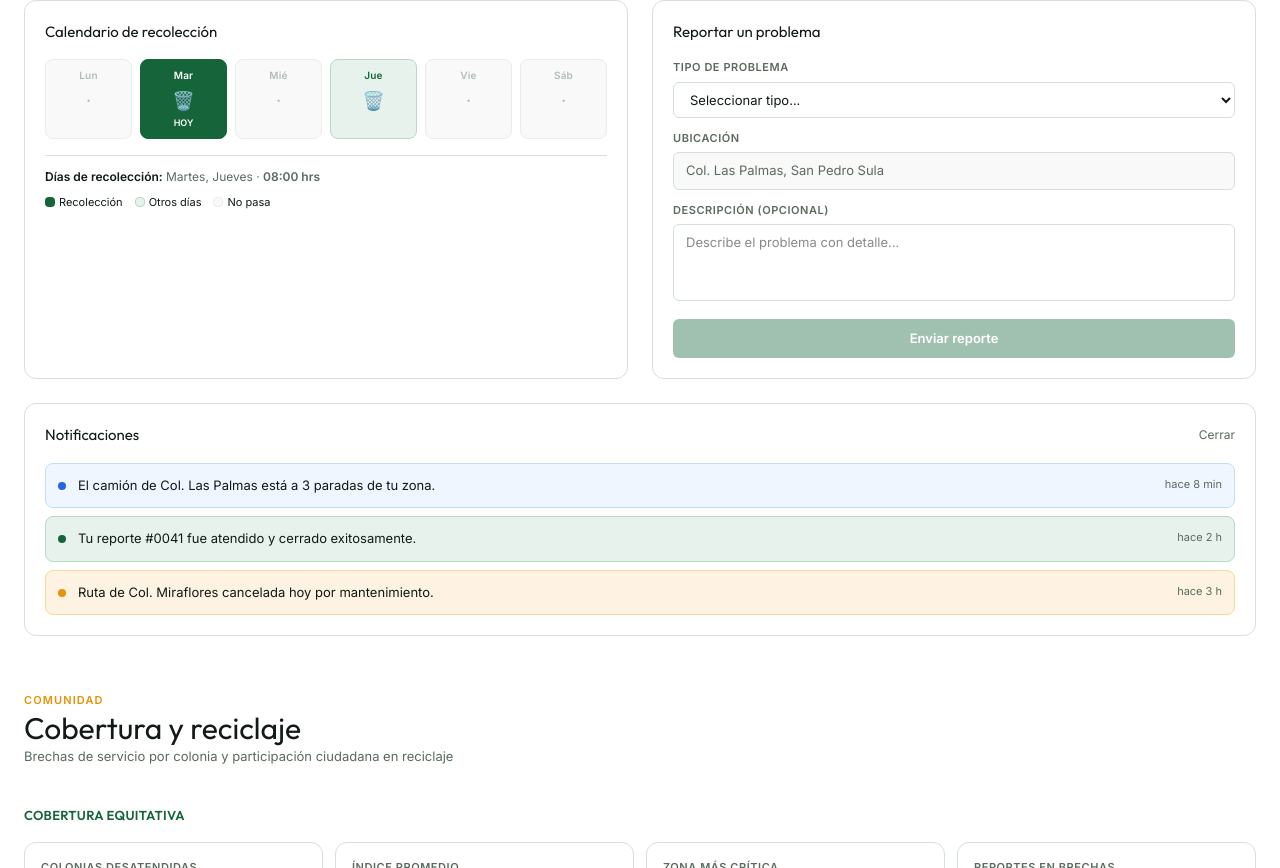
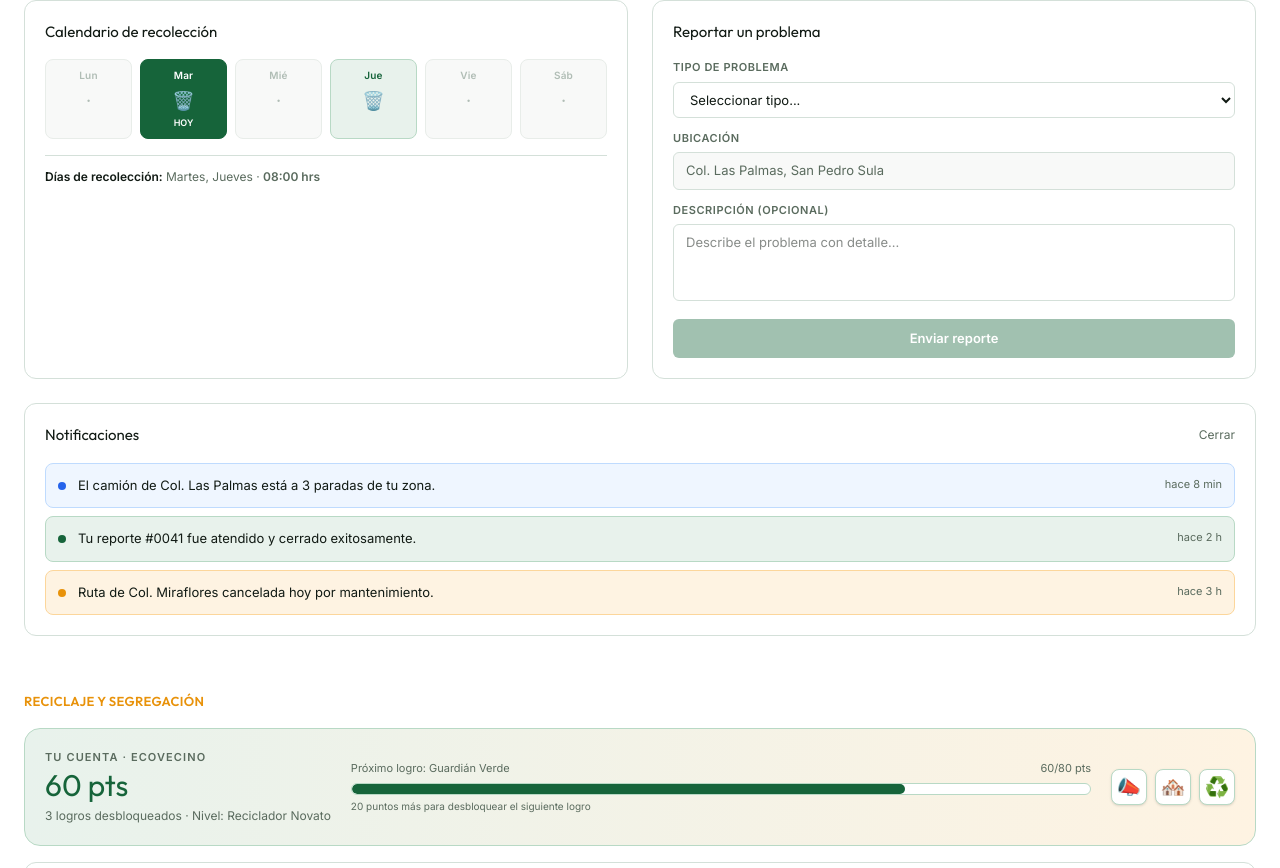
Before and after one commit to Puzzle-Hackathon-2026/306-frontend, a React (Vite) app: page / in a window 1280 px wide. Shown: the part 352-1220 px from the top of the page. Built offline with nearby package versions, Linux system fonts and the light colour scheme; the HTML template or start-up script is replaced by a standard one.

Commit message:
Cambios en vistas de usario normal y operativo

```diff
--- a/src/components/admin/PanelOperativo.tsx
+++ b/src/components/admin/PanelOperativo.tsx
@@ -1,8 +1,13 @@
-import KpisOperativo from './KpisOperativo'
-import MapaCobertura from './MapaCobertura'
-import EstadoFlota from './EstadoFlota'
-import ReportesCiudadanos from './ReportesCiudadanos'
-import RegistroRutas from './RegistroRutas'
+import KpisOperativo from "./KpisOperativo";
+import MapaCobertura from "./MapaCobertura";
+import EstadoFlota from "./EstadoFlota";
+import ReportesCiudadanos from "./ReportesCiudadanos";
+import RegistroRutas from "./RegistroRutas";
+import GraficoIndice from "../comunidad/GraficoIndice";
+import RecomendacionesPriorizacion from "../comunidad/RecomendacionesPriorizacion";
+import AlertasZonas from "../comunidad/AlertasZonas";
+import MapaBrechas from "../comunidad/MapaBrechas";
+import CoberturaKPIs from "../comunidad/CoberturaKPIs";
 
 /**
  * Vista interna, servida en /operativo. Todavía no tiene autenticación:
@@ -19,7 +24,9 @@ export default function PanelOperativo() {
         <h1 className="font-display text-3xl font-800 text-[#111A14] leading-none">
           Panel de operaciones
         </h1>
-        <p className="text-[13px] text-[#5A6B5E] mt-1">Miércoles 6 de agosto, 2026 · 10:28 hrs</p>
+        <p className="text-[13px] text-[#5A6B5E] mt-1">
+          Miércoles 6 de agosto, 2026 · 10:28 hrs
+        </p>
       </div>
 
       <KpisOperativo />
@@ -28,9 +35,21 @@ export default function PanelOperativo() {
         <MapaCobertura />
         <EstadoFlota />
       </div>
-
+      <GraficoIndice />
       <ReportesCiudadanos />
       <RegistroRutas />
+
+      <div className="space-y-4">
+        <h2 className="text-[13px] font-semibold text-[#16643A] uppercase tracking-wide">
+          Cobertura equitativa
+        </h2>
+        <CoberturaKPIs />
+        <div className="grid grid-cols-1 lg:grid-cols-2 gap-6">
+          <MapaBrechas />
+          <AlertasZonas />
+        </div>
+        <RecomendacionesPriorizacion />
+      </div>
     </section>
-  )
+  );
 }
--- a/src/components/citizen/CalendarioSemanal.tsx
+++ b/src/components/citizen/CalendarioSemanal.tsx
@@ -1,14 +1,19 @@
-import { diasSemana, type HorarioColonia } from '../../data/ciudadana'
+import { diasSemana, type HorarioColonia } from "../../data/ciudadana";
 
 const NOMBRE_DIA: Record<string, string> = {
-  Lun: 'Lunes', Mar: 'Martes', Mié: 'Miércoles', Jue: 'Jueves', Vie: 'Viernes', Sáb: 'Sábado',
-}
+  Lun: "Lunes",
+  Mar: "Martes",
+  Mié: "Miércoles",
+  Jue: "Jueves",
+  Vie: "Viernes",
+  Sáb: "Sábado",
+};
 
 // TODO: calcular el día de "hoy" dinámicamente en vez de fijarlo.
-const HOY = 'Mar'
+const HOY = "Mar";
 
 interface Props {
-  info: HorarioColonia
+  info: HorarioColonia;
 }
 
 export default function CalendarioSemanal({ info }: Props) {
@@ -20,9 +25,9 @@ export default function CalendarioSemanal({ info }: Props) {
 
       <div className="grid grid-cols-6 gap-2 mb-4">
         {diasSemana.map((dia) => {
-          const nombre = NOMBRE_DIA[dia]
-          const activo = info.dias.includes(nombre)
-          const esHoy = dia === HOY
+          const nombre = NOMBRE_DIA[dia];
+          const activo = info.dias.includes(nombre);
+          const esHoy = dia === HOY;
 
           return (
             <div
@@ -30,35 +35,28 @@ export default function CalendarioSemanal({ info }: Props) {
               className={`rounded-lg p-2 text-center border ${
                 activo
                   ? esHoy
-                    ? 'bg-[#16643A] border-[#16643A] text-white'
-                    : 'bg-[#E8F2EC] border-[#B8D9C5] text-[#16643A]'
-                  : 'bg-[#F8F9F8] border-[#E8EDE9] text-[#B0BDB5]'
+                    ? "bg-[#16643A] border-[#16643A] text-white"
+                    : "bg-[#E8F2EC] border-[#B8D9C5] text-[#16643A]"
+                  : "bg-[#F8F9F8] border-[#E8EDE9] text-[#B0BDB5]"
               }`}
             >
-              <div className="text-[10px] font-semibold tracking-wide">{dia}</div>
-              <div className="text-[18px] mt-1">{activo ? '🗑️' : '·'}</div>
+              <div className="text-[10px] font-semibold tracking-wide">
+                {dia}
+              </div>
+              <div className="text-[18px] mt-1">{activo ? "🗑️" : "·"}</div>
               {esHoy && <div className="text-[9px] mt-0.5 font-bold">HOY</div>}
             </div>
-          )
+          );
         })}
       </div>
 
       <div className="border-t border-[#D4E0D9] pt-3 text-[12px] text-[#5A6B5E]">
-        <span className="font-semibold text-[#111A14]">Días de recolección:</span> {info.dias.join(', ')} ·{' '}
+        <span className="font-semibold text-[#111A14]">
+          Días de recolección:
+        </span>{" "}
+        {info.dias.join(", ")} ·{" "}
         <span className="font-semibold">{info.hora} hrs</span>
       </div>
-
-      <div className="mt-2 flex items-center gap-3 text-[11px]">
-        <span className="flex items-center gap-1">
-          <span className="w-2.5 h-2.5 bg-[#16643A] rounded-sm inline-block" />Recolección
-        </span>
-        <span className="flex items-center gap-1">
-          <span className="w-2.5 h-2.5 bg-[#E8F2EC] border border-[#B8D9C5] rounded-sm inline-block" />Otros días
-        </span>
-        <span className="flex items-center gap-1">
-          <span className="w-2.5 h-2.5 bg-[#F8F9F8] border border-[#E8EDE9] rounded-sm inline-block" />No pasa
-        </span>
-      </div>
     </div>
-  )
+  );
 }
--- a/src/components/comunidad/ComunidadView.tsx
+++ b/src/components/comunidad/ComunidadView.tsx
@@ -1,13 +1,13 @@
-import CoberturaKPIs from './CoberturaKPIs'
-import MapaBrechas from './MapaBrechas'
-import AlertasZonas from './AlertasZonas'
-import GraficoIndice from './GraficoIndice'
-import RecomendacionesPriorizacion from './RecomendacionesPriorizacion'
-import IncentivosBanner from './IncentivosBanner'
-import GuiaSeparacion from './GuiaSeparacion'
-import PuntosAcopio from './PuntosAcopio'
-import CalendarioDiferenciado from './CalendarioDiferenciado'
-import Logros from './Logros'
+import CoberturaKPIs from "./CoberturaKPIs";
+import MapaBrechas from "./MapaBrechas";
+import AlertasZonas from "./AlertasZonas";
+import GraficoIndice from "./GraficoIndice";
+import RecomendacionesPriorizacion from "./RecomendacionesPriorizacion";
+import IncentivosBanner from "./IncentivosBanner";
+import GuiaSeparacion from "./GuiaSeparacion";
+import PuntosAcopio from "./PuntosAcopio";
+import CalendarioDiferenciado from "./CalendarioDiferenciado";
+import Logros from "./Logros";
 
 /**
  * Antes eran "Módulo B" (cobertura equitativa) y "Módulo C" (reciclaje)
@@ -17,33 +17,7 @@ import Logros from './Logros'
 export default function ComunidadView() {
   return (
     <section className="space-y-10">
-      <div>
-        <p className="text-[11px] font-semibold tracking-widest text-[#E8920A] uppercase mb-1">
-          Comunidad
-        </p>
-        <h1 className="font-display text-3xl font-800 text-[#111A14] leading-none">
-          Cobertura y reciclaje
-        </h1>
-        <p className="text-[13px] text-[#5A6B5E] mt-1">
-          Brechas de servicio por colonia y participación ciudadana en reciclaje
-        </p>
-      </div>
-
-      {/* Bloque 1: cobertura equitativa */}
-      <div className="space-y-4">
-        <h2 className="text-[13px] font-semibold text-[#16643A] uppercase tracking-wide">
-          Cobertura equitativa
-        </h2>
-        <CoberturaKPIs />
-        <div className="grid grid-cols-1 lg:grid-cols-2 gap-6">
-          <MapaBrechas />
-          <AlertasZonas />
-        </div>
-        <GraficoIndice />
-        <RecomendacionesPriorizacion />
-      </div>
-
-      {/* Bloque 2: reciclaje y segregación */}
+      {/* Bloque 1: reciclaje y segregación */}
       <div className="space-y-4">
         <h2 className="text-[13px] font-semibold text-[#E8920A] uppercase tracking-wide">
           Reciclaje y segregación
@@ -59,5 +33,5 @@ export default function ComunidadView() {
         </div>
       </div>
     </section>
-  )
+  );
 }
```
